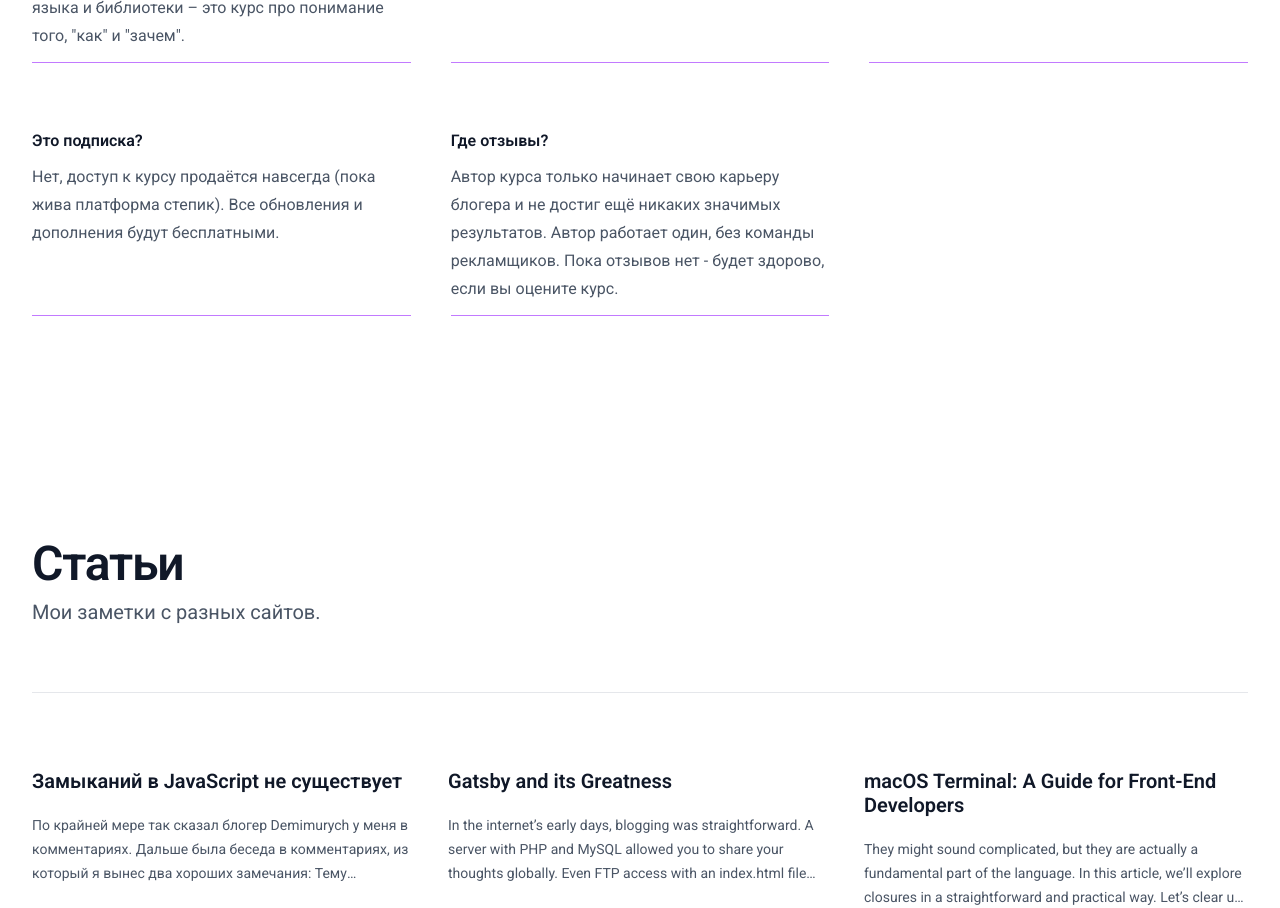
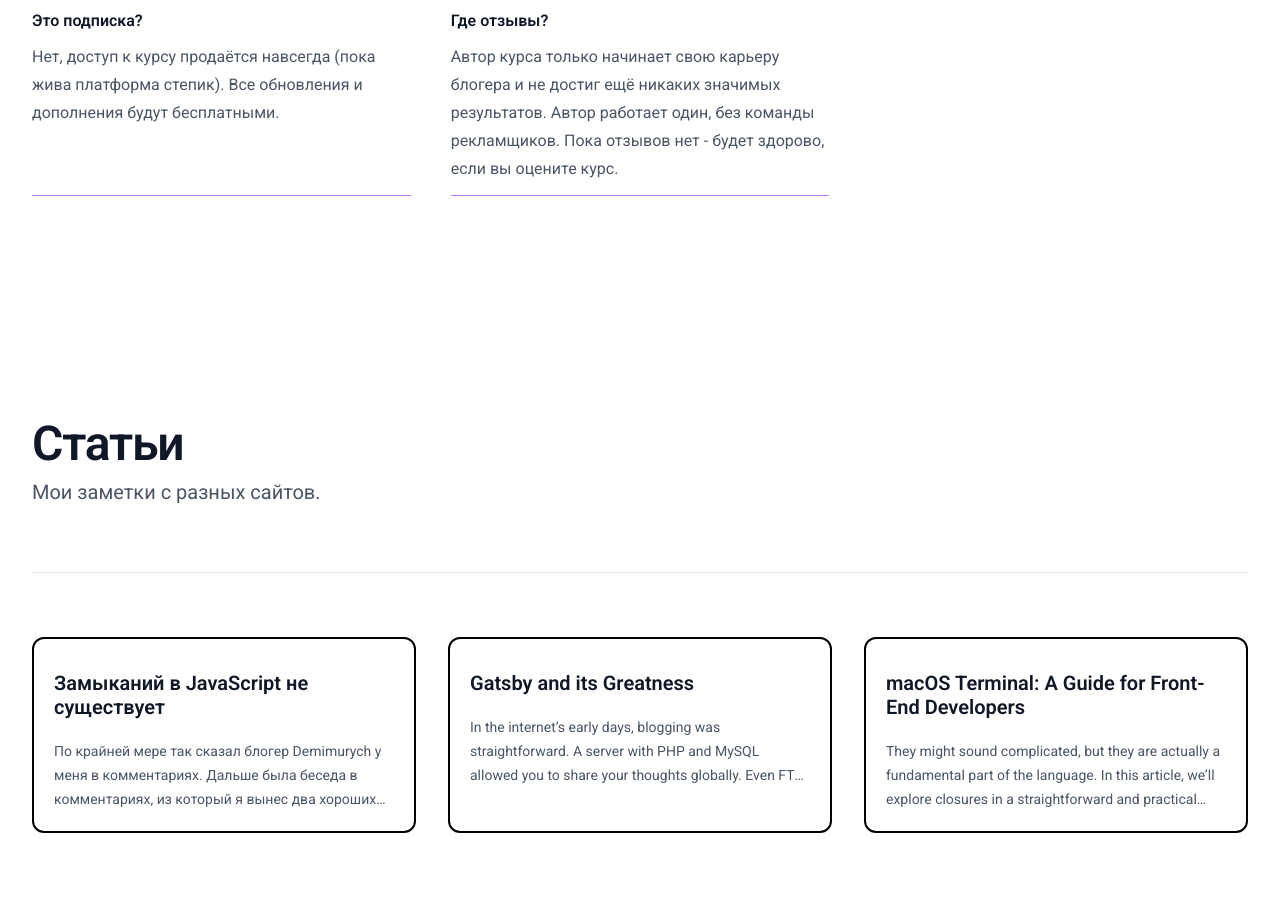
Before and after one commit to slimcandy/volkov.ru.net, a website built with Parcel: page src/index.html in a window 1280 px wide. Shown: the part 5935-6843 px from the top of the page. Built offline with nearby package versions, Linux system fonts and the light colour scheme.

Commit message:
Small change

```diff
--- a/src/index.html
+++ b/src/index.html
@@ -777,7 +777,7 @@
       </div>
     </section>
     <!-- Цена -->
-    <section class="pb-[120px] px-4" id="price">
+    <section class="px-4" id="price">
       <div class="max-w-(--breakpoint-xl) mx-auto">
         <h2
           class="text-l sm:text-xl md:text-xl font-bold mb-14 text-center md:text-left"
@@ -1036,7 +1036,9 @@
           class="mx-auto mt-10 grid max-w-2xl grid-cols-1 gap-x-8 gap-y-16 border-t border-gray-200 pt-10 sm:mt-16 sm:pt-16 lg:mx-0 lg:max-w-none lg:grid-cols-3 dark:border-gray-700"
         >
           <article class="flex max-w-xl flex-col items-start justify-between">
-            <div class="group relative grow border-b border-purple-400 pb-3">
+            <div
+              class="group relative grow border-2 border border-black hover:border-purple-400 px-5 py-5 rounded-xl"
+            >
               <h3
                 class="mt-3 text-lg/6 font-semibold text-gray-900 group-hover:text-gray-600 dark:text-white dark:group-hover:text-gray-300"
               >
@@ -1059,7 +1061,9 @@
             </div>
           </article>
           <article class="flex max-w-xl flex-col items-start justify-between">
-            <div class="group relative grow border-b border-purple-400 pb-3">
+            <div
+              class="group relative grow border-2 border border-black hover:border-purple-400 px-5 py-5 rounded-xl"
+            >
               <h3
                 class="mt-3 text-lg/6 font-semibold text-gray-900 group-hover:text-gray-600 dark:text-white dark:group-hover:text-gray-300"
               >
@@ -1083,7 +1087,9 @@
             </div>
           </article>
           <article class="flex max-w-xl flex-col items-start justify-between">
-            <div class="group relative grow border-b border-purple-400 pb-3">
+            <div
+              class="group relative grow border-2 border border-black hover:border-purple-400 px-5 py-5 rounded-xl"
+            >
               <h3
                 class="mt-3 text-lg/6 font-semibold text-gray-900 group-hover:text-gray-600 dark:text-white dark:group-hover:text-gray-300"
               >
@@ -1108,7 +1114,6 @@
         </div>
       </div>
     </div>
-
     <!-- Swiper JS -->
     <script src="https://cdn.jsdelivr.net/npm/swiper@11/swiper-bundle.min.js"></script>
     <script>
```
